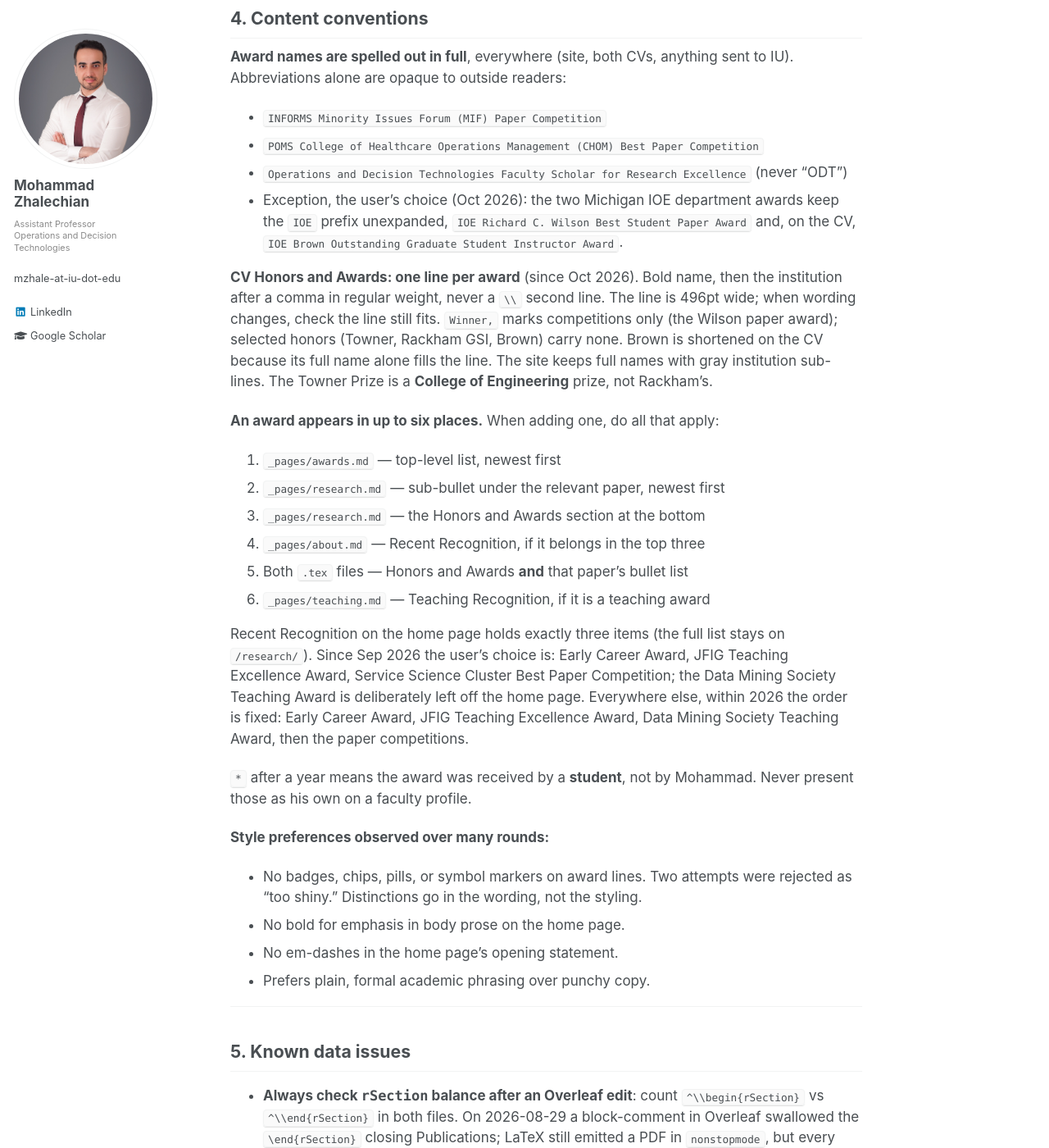
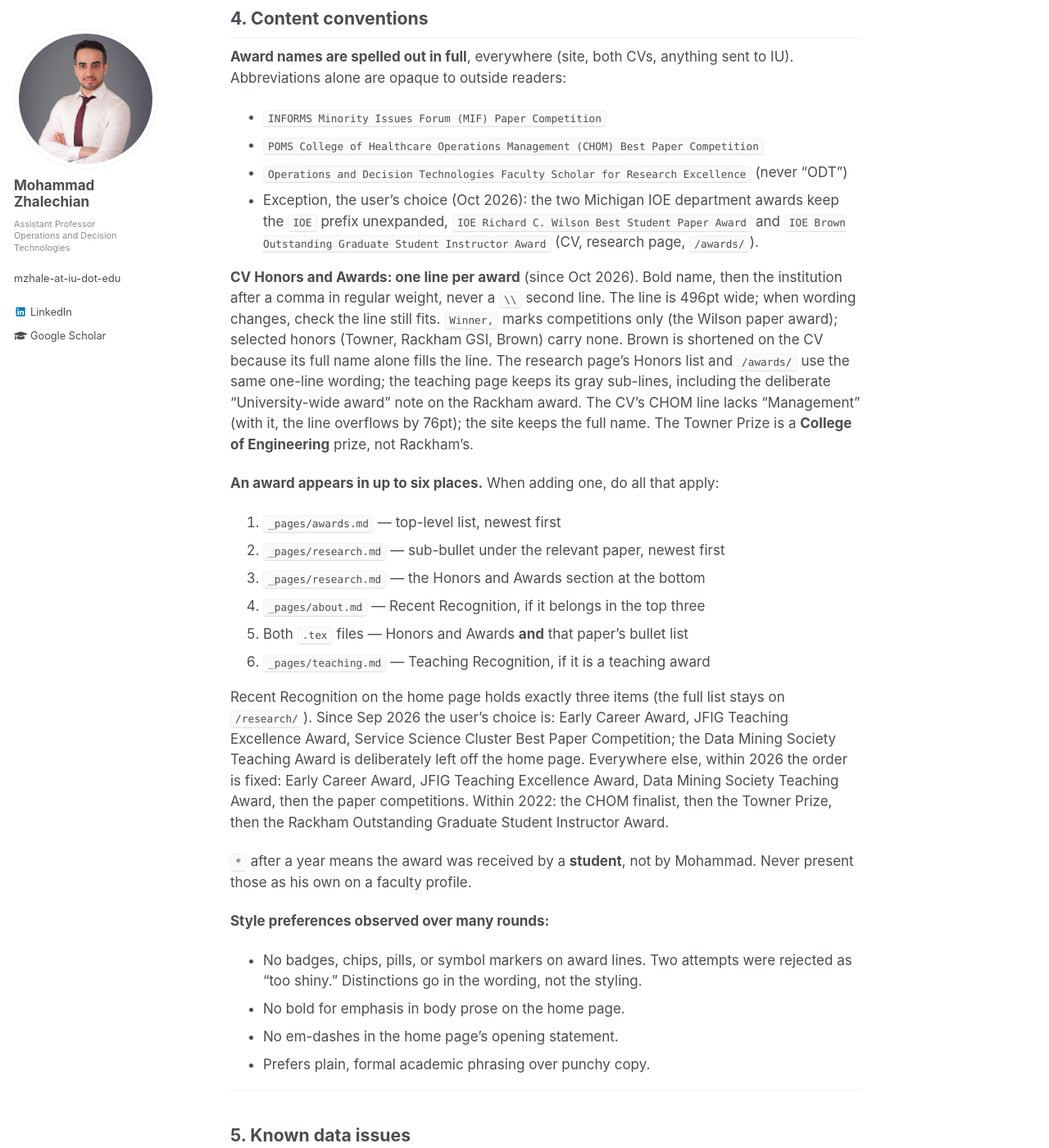
Before and after one commit to mzhalechian/mzhalechian.github.io, a Jekyll site: the page built from CLAUDE.md, in a window 1280 px wide and 1400 px high, scrolled down 4242 px. Shown: the whole window at 82% size. Built offline with Jekyll 4.4.1, drawn with Linux system fonts in a browser that asks for light colours; our own code applies the rules of GitHub Pages for plain Markdown files; some of the changed text lies outside the part shown.

Commit message:
Site award lists use the CV's one-line wording; list 2022 CHOM finalist before Towner and Rackham awards everywhere
Co-Authored-By: Claude Opus 5.5 <noreply@anthropic.com>

```diff
--- a/CLAUDE.md
+++ b/CLAUDE.md
@@ -132,8 +132,9 @@ check these survive.**
 - Shares typography with `/teaching/`: uppercase letter-spaced `h3`, hairline
   rules, `.88em` body, muted sub-bullets.
 - **Honors and Awards** lives at the bottom of this page — every award (16 as of
-  Sep 2026) with their gray institution sub-lines. Trimming it was tried and
-  reverted; keep it complete unless asked again.
+  Sep 2026), one line each, worded exactly as on the CV (institution inline after
+  a comma, since Oct 2026). Trimming it was tried and reverted; keep it complete
+  unless asked again.
 - The award rows must sit **inside** `<div class="archive">`. Inserting after the
   `</div></div>` that closes it renders the block full-bleed, outside the layout.
 
@@ -175,16 +176,20 @@ sent to IU). Abbreviations alone are opaque to outside readers:
   (never "ODT")
 - Exception, the user's choice (Oct 2026): the two Michigan IOE department
   awards keep the `IOE` prefix unexpanded, `IOE Richard C. Wilson Best Student
-  Paper Award` and, on the CV, `IOE Brown Outstanding Graduate Student Instructor
-  Award`.
+  Paper Award` and `IOE Brown Outstanding Graduate Student Instructor Award` (CV,
+  research page, `/awards/`).
 
 **CV Honors and Awards: one line per award** (since Oct 2026). Bold name, then
 the institution after a comma in regular weight, never a `\\` second line. The
 line is 496pt wide; when wording changes, check the line still fits.
 `Winner,` marks competitions only (the Wilson paper award); selected honors
 (Towner, Rackham GSI, Brown) carry none. Brown is shortened on the CV because its
-full name alone fills the line. The site keeps full names with gray institution
-sub-lines. The Towner Prize is a **College of Engineering** prize, not Rackham's.
+full name alone fills the line. The research page's Honors list and `/awards/`
+use the same one-line wording; the teaching page keeps its gray sub-lines,
+including the deliberate "University-wide award" note on the Rackham award. The
+CV's CHOM line lacks "Management" (with it, the line overflows by 76pt); the site
+keeps the full name. The Towner Prize is a **College of Engineering** prize, not
+Rackham's.
 
 **An award appears in up to six places.** When adding one, do all that apply:
 
@@ -201,7 +206,8 @@ JFIG Teaching Excellence Award, Service Science Cluster Best Paper Competition;
 the Data Mining Society Teaching Award is deliberately left off the home page.
 Everywhere else, within 2026 the order is fixed: Early Career Award, JFIG
 Teaching Excellence Award, Data Mining Society Teaching Award, then the paper
-competitions.
+competitions. Within 2022: the CHOM finalist, then the Towner Prize, then the
+Rackham Outstanding Graduate Student Instructor Award.
 
 `*` after a year means the award was received by a **student**, not by Mohammad.
 Never present those as his own on a faculty profile.
@@ -273,7 +279,9 @@ Use Crossref for citation metadata rather than the CV:
 - **Oct 2026** — CV Honors and Awards: every award on one line (institution after
   a comma; `IOE` prefix on Wilson and Brown). Site credits the Towner Prize to the
   College of Engineering. Synced the master's Center for the Business of Life
-  Sciences talk (Oct 2026) into the website CV.
+  Sciences talk (Oct 2026) into the website CV. Then the research page's Honors
+  list and `/awards/` took the same one-line wording, and 2022 was reordered
+  everywhere to CHOM, Towner, Rackham GSI.
 - **Sep–Oct 2026** — FDA paper: Management Science 2026; five source-labeled
   media-coverage lines (Harvard Kennedy School first, then INFORMS) on the
   research page and both CVs. Brown award renamed to the Joel and Lorraine Brown
```
Also changed, not shown: _pages/awards.md (+7 -12 lines), _pages/research.md (+5 -5 lines), 1 other file.
